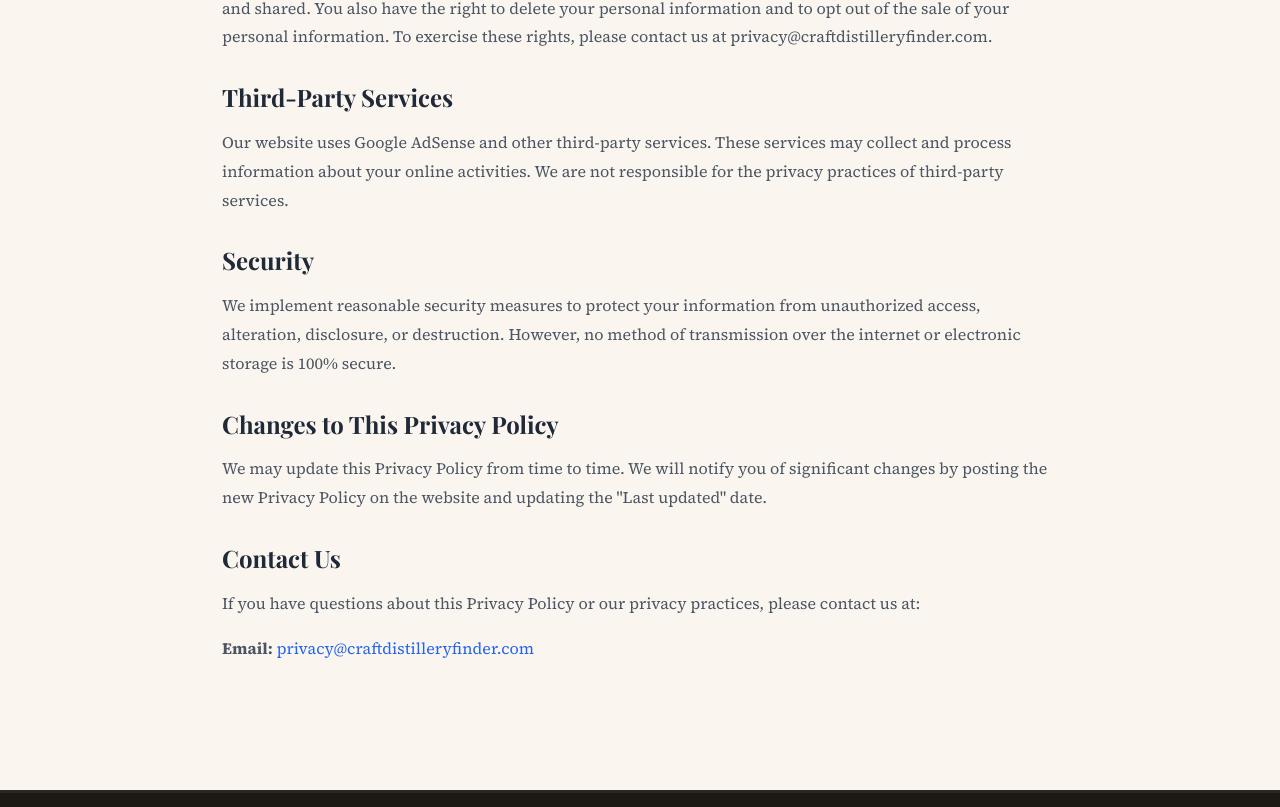
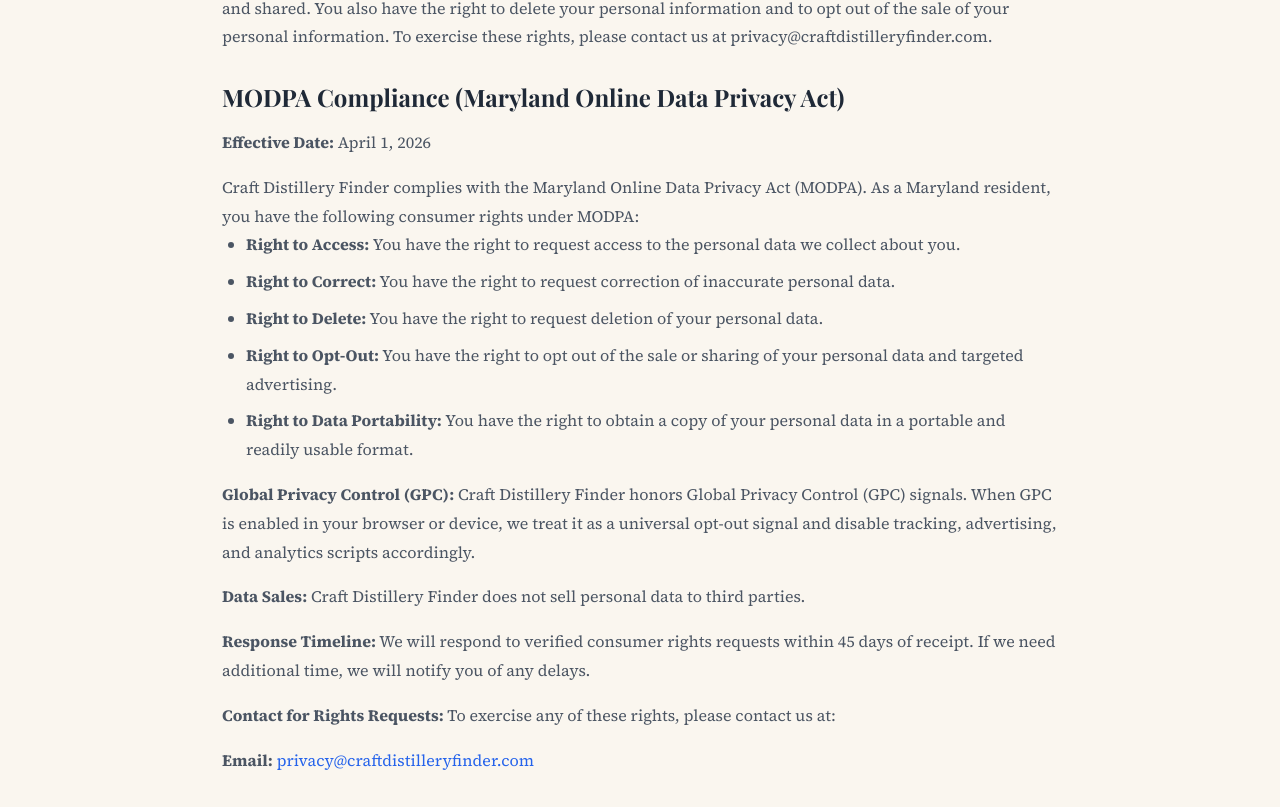
Before and after one commit to raiderj77/craftdistilleryfinder, a Next.js app: page /privacy in a window 1280 px wide. Shown: the part 1713-2520 px from the top of the page. Built offline with nearby package versions, Linux system fonts and the light colour scheme.

Commit message:
feat: MODPA/GPC compliance — middleware, server-side script gating, privacy update

```diff
--- a/src/app/layout.tsx
+++ b/src/app/layout.tsx
@@ -1,4 +1,5 @@
 import type { Metadata } from 'next';
+import { headers } from 'next/headers';
 import Script from 'next/script';
 import { Playfair_Display, Source_Serif_4 } from 'next/font/google';
 import './globals.css';
@@ -29,19 +30,29 @@
   { name: 'All Skating Rinks', href: 'https://allskatingrinks.com' }, { name: 'Soak USA', href: 'https://soakusa.net' },
 ];
 
-export default function RootLayout({ children }: { children: React.ReactNode }) {
+export default async function RootLayout({ children }: { children: React.ReactNode }) {
+  const headersList = await headers()
+  const gpcHeader = headersList.get('sec-gpc') === '1'
+
   return (
     <html lang="en" className={`${playfair.variable} ${sourceSerif.variable}`}>
       <head>
         <meta name="msvalidate.01" content="C4C9B6256BDEDED169E4DE01CA953390" />
         <meta name="viewport" content="width=device-width, initial-scale=1" />
         <script dangerouslySetInnerHTML={{ __html: `window.dataLayer=window.dataLayer||[];function gtag(){dataLayer.push(arguments);}gtag('consent','default',{ad_storage:'denied',ad_user_data:'denied',ad_personalization:'denied',analytics_storage:'denied',functionality_storage:'denied',personalization_storage:'denied',wait_for_update:500});` }} />
+        {!gpcHeader && (
+          <>
             <Script src="https://pagead2.googlesyndication.com/pagead/js/adsbygoogle.js?client=ca-pub-7171402107622932" strategy="afterInteractive" />
             <Script id="clarity-script" strategy="afterInteractive">{`(function(c,l,a,r,i,t,y){c[a]=c[a]||function(){(c[a].q=c[a].q||[]).push(arguments)};t=l.createElement(r);t.async=1;t.src="https://www.clarity.ms/tag/"+i;y=l.getElementsByTagName(r)[0];y.parentNode.insertBefore(t,y);})(window,document,"clarity","script","vsqobt7va0");`}</Script>
             <Script src="https://www.googletagmanager.com/gtag/js?id=G-PS36BXLH8P" strategy="afterInteractive" />
             <Script id="google-analytics" strategy="afterInteractive">
               {`window.dataLayer = window.dataLayer || []; function gtag(){dataLayer.push(arguments);} gtag('js', new Date()); gtag('config', 'G-PS36BXLH8P');`}
             </Script>
+          </>
+        )}
+        <Script id="gpc-client-check" strategy="afterInteractive" dangerouslySetInnerHTML={{
+          __html: `(function(){var g=typeof navigator!=='undefined'&&!!navigator.globalPrivacyControl;var c=document.cookie.indexOf('empire_gpc=1')!==-1;if(g||c){window.dataLayer=window.dataLayer||[];function gtag(){dataLayer.push(arguments);}gtag('consent','update',{ad_storage:'denied',ad_user_data:'denied',ad_personalization:'denied',analytics_storage:'denied',functionality_storage:'denied',personalization_storage:'denied'});}})();`
+        }} />
       </head>
       <body>
         <header style={{ background: 'var(--charcoal)', borderBottom: '3px solid var(--amber)', position: 'sticky', top: 0, zIndex: 1000, boxShadow: '0 2px 20px rgba(28,24,20,0.5)' }}>
--- a/src/app/privacy/page.tsx
+++ b/src/app/privacy/page.tsx
@@ -207,6 +207,61 @@
             color: "#1f2937",
           }}
         >
+          MODPA Compliance (Maryland Online Data Privacy Act)
+        </h2>
+        <p>
+          <strong>Effective Date:</strong> April 1, 2026
+        </p>
+        <p style={{ marginTop: "1rem" }}>
+          Craft Distillery Finder complies with the Maryland Online Data Privacy Act (MODPA). As a Maryland resident, you have the following consumer rights under MODPA:
+        </p>
+        <ul style={{ marginBottom: "1rem", paddingLeft: "1.5rem" }}>
+          <li style={{ marginBottom: "0.5rem" }}>
+            <strong>Right to Access:</strong> You have the right to request access to the personal data we collect about you.
+          </li>
+          <li style={{ marginBottom: "0.5rem" }}>
+            <strong>Right to Correct:</strong> You have the right to request correction of inaccurate personal data.
+          </li>
+          <li style={{ marginBottom: "0.5rem" }}>
+            <strong>Right to Delete:</strong> You have the right to request deletion of your personal data.
+          </li>
+          <li style={{ marginBottom: "0.5rem" }}>
+            <strong>Right to Opt-Out:</strong> You have the right to opt out of the sale or sharing of your personal data and targeted advertising.
+          </li>
+          <li style={{ marginBottom: "0.5rem" }}>
+            <strong>Right to Data Portability:</strong> You have the right to obtain a copy of your personal data in a portable and readily usable format.
+          </li>
+        </ul>
+        <p style={{ marginTop: "1rem" }}>
+          <strong>Global Privacy Control (GPC):</strong> Craft Distillery Finder honors Global Privacy Control (GPC) signals. When GPC is enabled in your browser or device, we treat it as a universal opt-out signal and disable tracking, advertising, and analytics scripts accordingly.
+        </p>
+        <p style={{ marginTop: "1rem" }}>
+          <strong>Data Sales:</strong> Craft Distillery Finder does not sell personal data to third parties.
+        </p>
+        <p style={{ marginTop: "1rem" }}>
+          <strong>Response Timeline:</strong> We will respond to verified consumer rights requests within 45 days of receipt. If we need additional time, we will notify you of any delays.
+        </p>
+        <p style={{ marginTop: "1rem" }}>
+          <strong>Contact for Rights Requests:</strong> To exercise any of these rights, please contact us at:
+        </p>
+        <p style={{ margin: "1rem 0" }}>
+          <strong>Email:</strong>{" "}
+          <a
+            href="mailto:privacy@craftdistilleryfinder.com"
+            style={{ color: "#2563eb", textDecoration: "none" }}
+          >
+            privacy@craftdistilleryfinder.com
+          </a>
+        </p>
+
+        <h2
+          style={{
+            fontSize: "1.5rem",
+            fontWeight: "bold",
+            margin: "2rem 0 1rem 0",
+            color: "#1f2937",
+          }}
+        >
           Third-Party Services
         </h2>
         <p>
```
Also changed, not shown: src/lib/gpc.ts (added, +24 -0 lines), src/middleware.ts (added, +19 -0 lines). Lines whose indentation alone changed are shown as unchanged.
